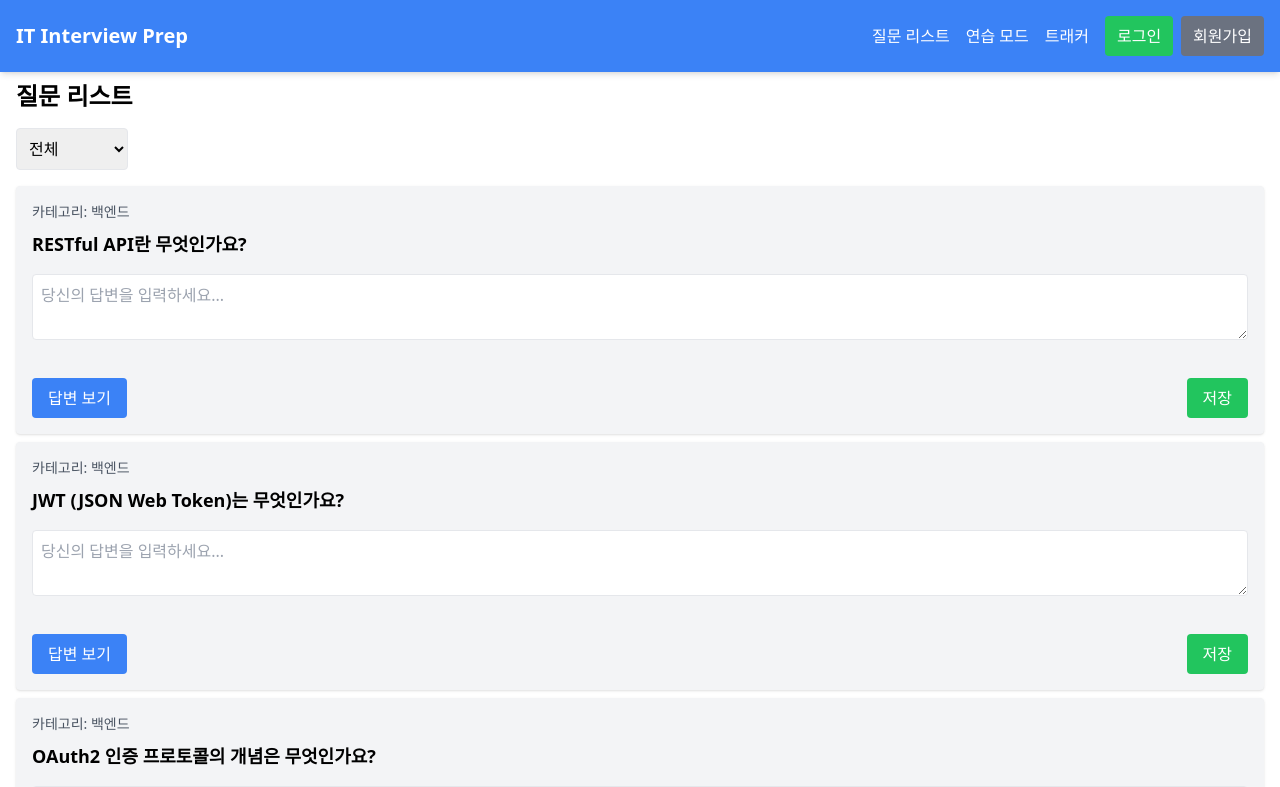
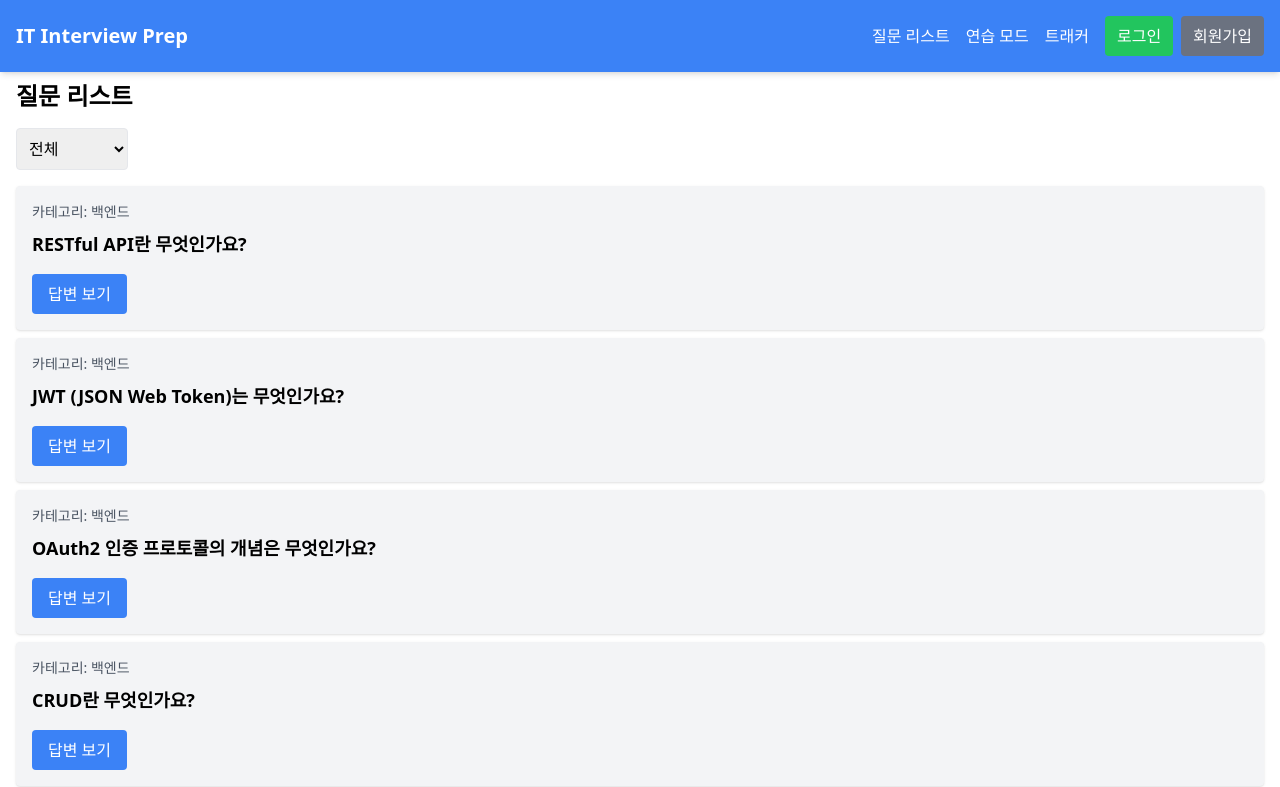
Before and after one commit to maplesyrup0423/it-Interview-Prep, a React (Create React App) app: page /questions in a window 1280 px wide. Shown: the top 787 px of the page. Built offline with nearby package versions, Linux system fonts and the light colour scheme; no server answers.

Commit message:
질문 리스트 비로그인 경우 답변창 미출력

```diff
--- a/src/App.js
+++ b/src/App.js
@@ -10,10 +10,9 @@ import Navbar from "./components/Navbar";
 import Home from "./pages/Home";
 import Practice from "./pages/Practice";
 import Tracker from "./pages/Tracker";
-import Questions from "./pages/Qestions";
+import Questions from "./pages/Questions";
 import Login from "./components/Login";
 import SignUp from "./components/SignUp ";
-// import Logout from "./components/Logout";
 import { onAuthStateChanged } from "firebase/auth";
 
 function App() {
@@ -52,7 +51,8 @@ function App() {
             />
             <Route path="/login" element={<Login setUser={setUser} />} />
             <Route path="/signup" element={<SignUp setUser={setUser} />} />
-            {/* <Route path="/logout" element={<Logout setUser={setUser} />} /> */}
+            {/* 이상한 경로로 들어오면 홈으로 리다이렉트 */}
+            <Route path="*" element={<Navigate to="/" replace />} />
           </Routes>
         </div>
       </div>
--- a/src/pages/Qestions.js
+++ b/src/pages/Questions.js
@@ -103,6 +103,7 @@ const Questions = () => {
                 <p className="text-lg font-semibold">{question.question}</p>
 
                 {/* 사용자가 입력한 답변 */}
+                {user && (
                   <textarea
                     className="w-full mt-4 p-2 border rounded"
                     rows="2" // 세로 길이 줄이기
@@ -112,8 +113,9 @@ const Questions = () => {
                       handleUserAnswerChange(question.id, e.target.value)
                     }
                   />
+                )}
                 {/* 버튼들 배치 */}
-                <div className="flex justify-between mt-4">
+                <div className="flex justify-between ">
                   {/* 답변 보기 버튼 */}
                   <div className="flex items-center justify-between mt-4">
                     <button
@@ -122,8 +124,9 @@ const Questions = () => {
                     >
                       {showAnswers[question.id] ? "답변 숨기기" : "답변 보기"}
                     </button>
-                  </div>{" "}
+                  </div>
                   {/* 저장 버튼 */}
+                  {user && (
                     <div className="flex justify-end mt-4">
                       <button
                         onClick={() => handleSaveAnswer(question.id)}
@@ -132,6 +135,7 @@ const Questions = () => {
                         저장
                       </button>
                     </div>
+                  )}
                 </div>
 
                 {/* 시스템의 정답 표시 */}
```
Lines whose indentation alone changed are shown as unchanged.
